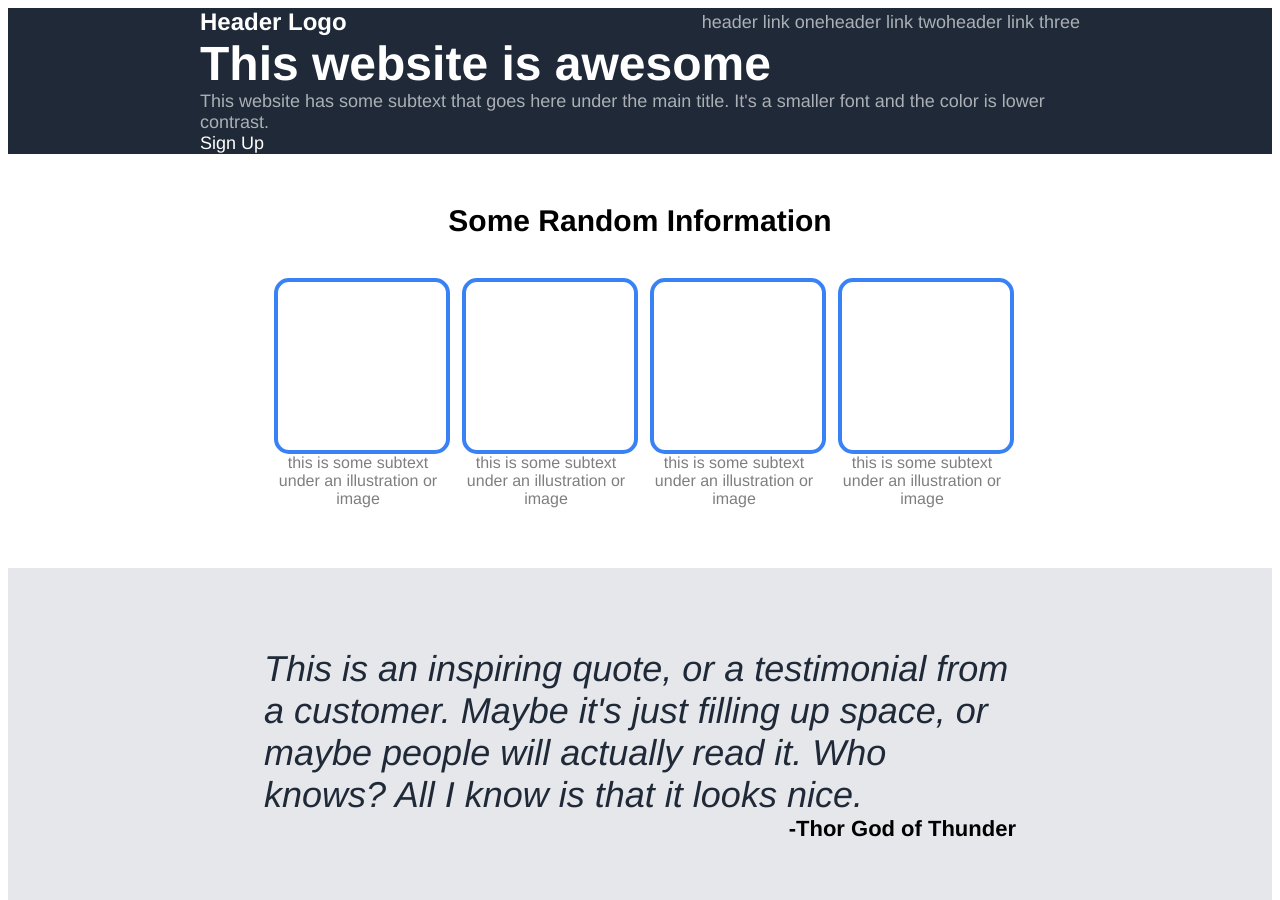
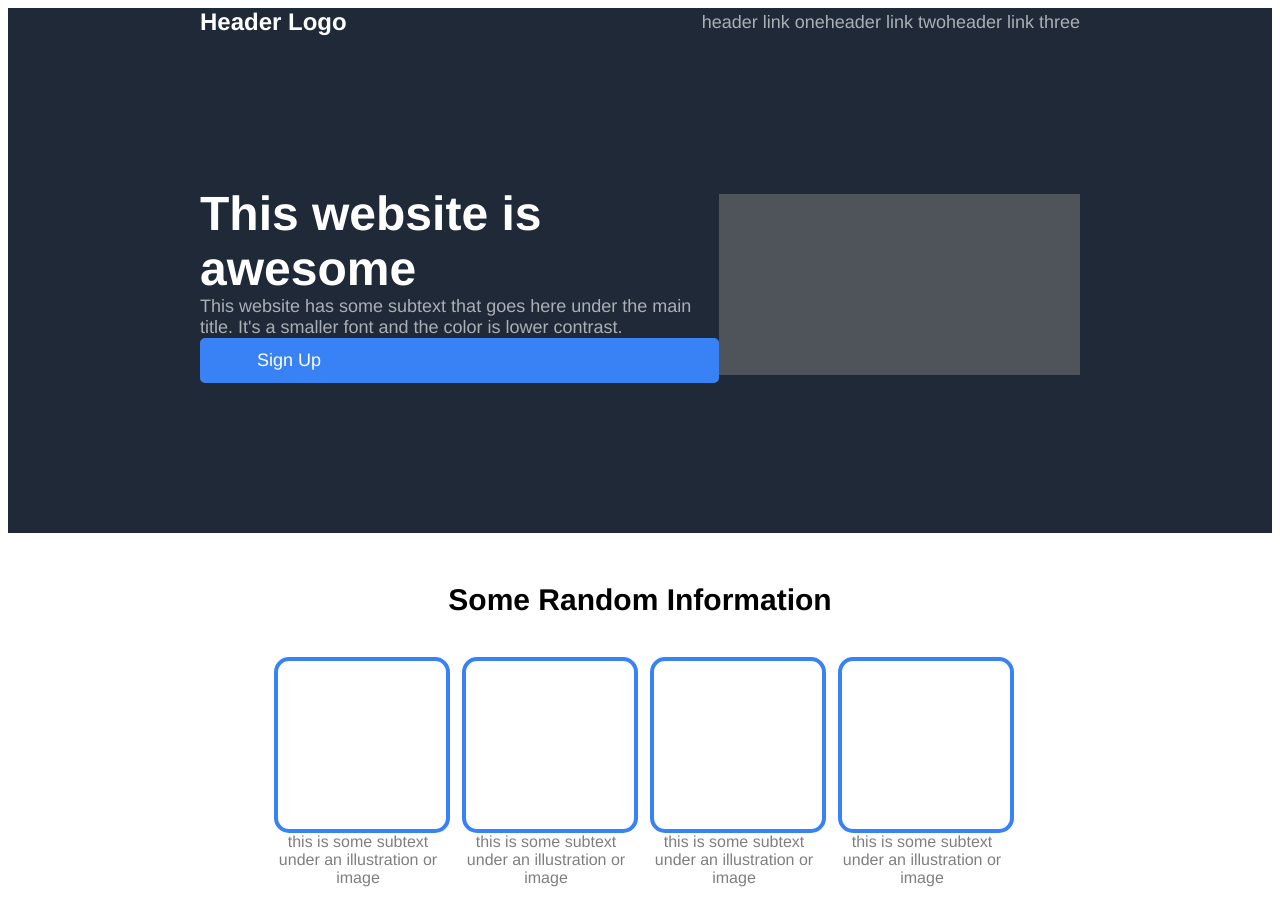
Before and after one commit to KylaYy/odin-project-1, a plain HTML site: page index.html in a window 1280 px wide. Shown: the top 900 px of the page. Drawn offline with Linux system fonts and the light colour scheme.

Commit message:
Implement styling for all body sections

```diff
--- a/style.css
+++ b/style.css
@@ -40,7 +40,6 @@ p.hero-subtext{
     opacity: 80%
 }
 
-
 #header-right {
     width: 50%;
     justify-content: right;
@@ -61,9 +60,31 @@ p.hero-subtext{
 }
 
 /* Section 1*/
+#section1 {
+    padding: 150px 15vw;
+}
+
 .hero-main-text {
     font-size: 48px;
     font-weight: bolder;
+}
+
+.s1-image {
+    width: 50vw;
+    aspect-ratio: 2/1;
+    background-color: gray;
+    opacity: 50%;
+}
+
+.signup-button1 {
+    height: auto;
+    width: auto;
+    padding: 0.5em 3em;
+    border-radius: 5px;
+    border-style: solid;
+    color: white;
+    border-color:#3882f6;
+    background-color: #3882f6;
 }
 
 /* Section 2 */
```
